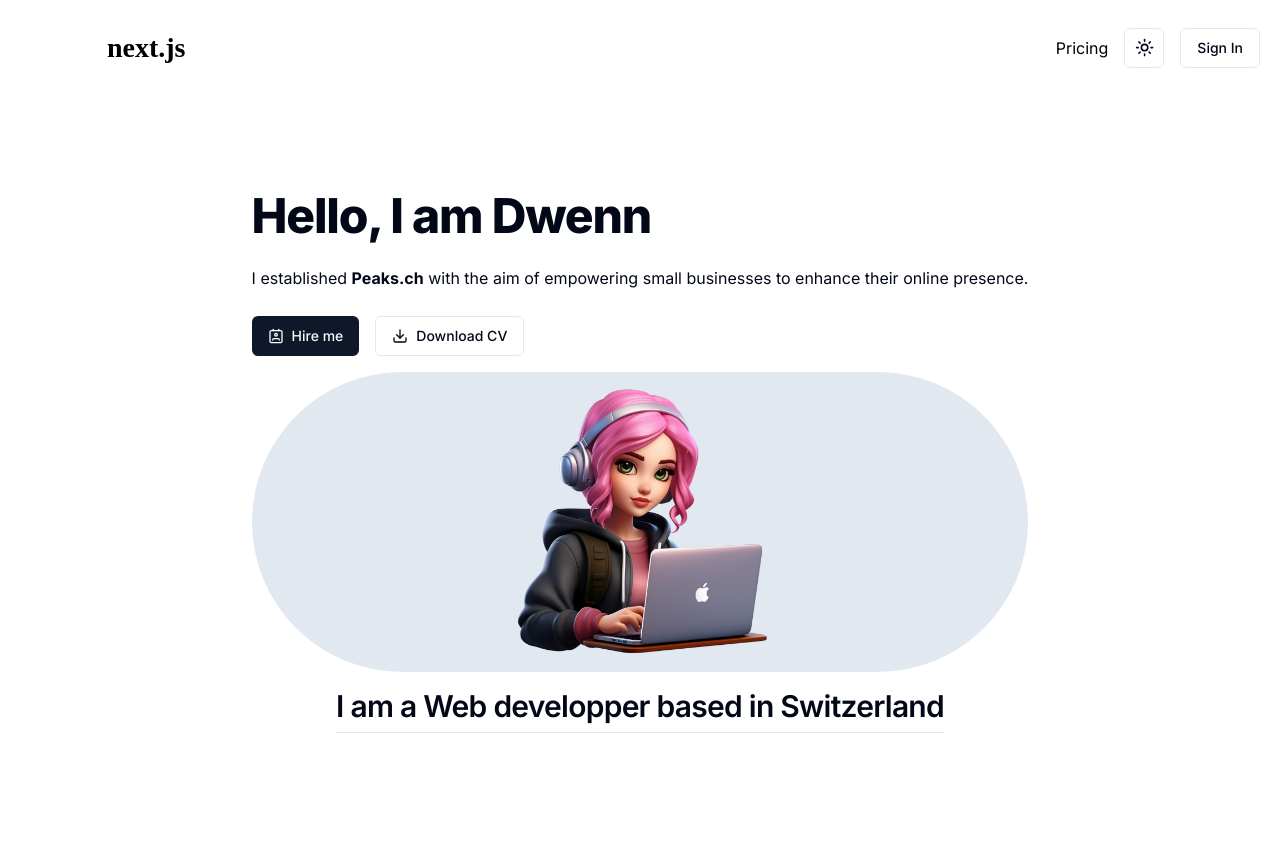
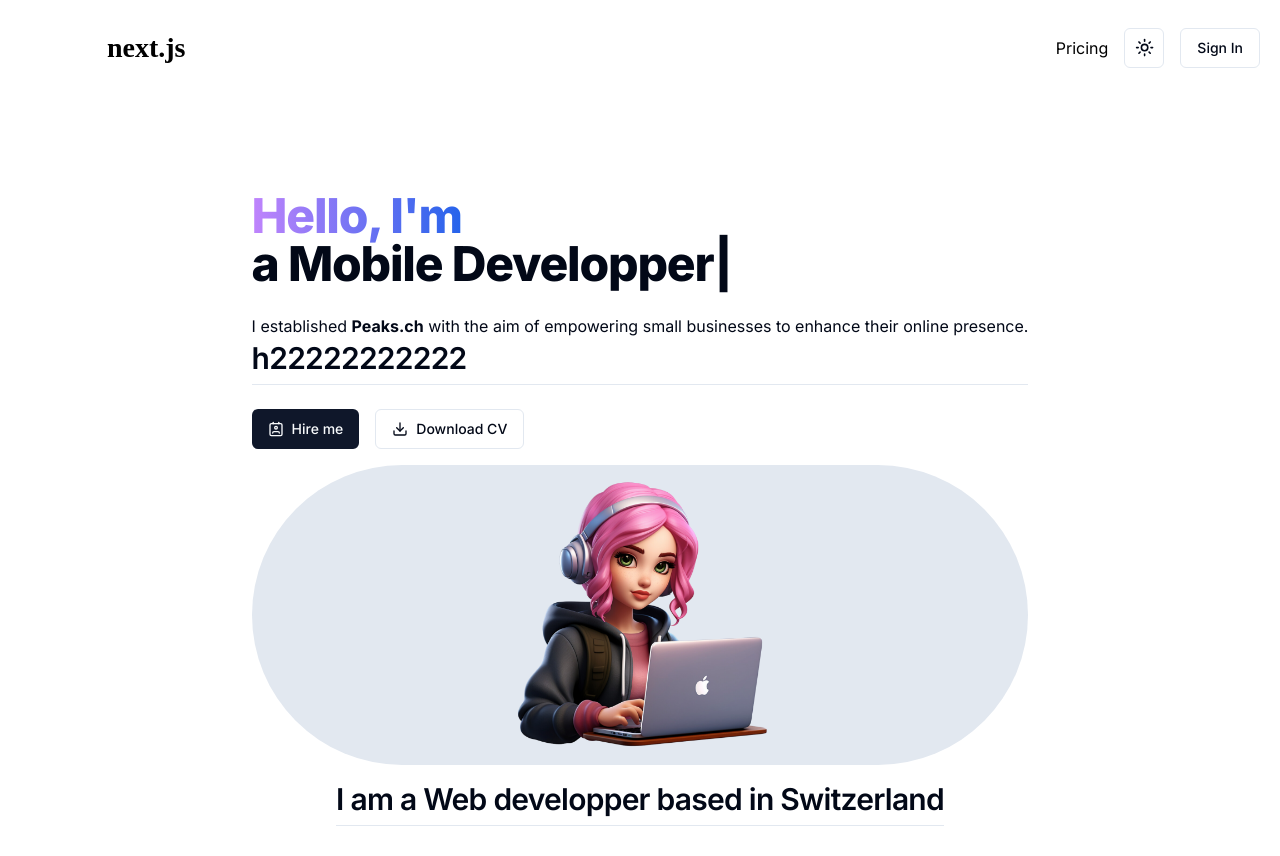
Before and after one commit to DwennK/dwenn.ch, a Next.js app: page / in a window 1280 px wide. Shown: the top 856 px of the page. Built offline with nearby package versions, Linux system fonts and the light colour scheme; no server answers.

Commit message:
Add type animation in HeroSection

```diff
--- a/components/HeroSection.tsx
+++ b/components/HeroSection.tsx
@@ -1,16 +1,37 @@
+"use client";
 import React from "react";
 import Link from "next/link";
 import Image from "next/image";
 import { Button } from "@/components/ui/button";
 import { Download } from "lucide-react";
 import { Contact } from "lucide-react";
+import { TypeAnimation } from "react-type-animation";
 
 export const HeroSection = () => {
   return (
     <section>
       {" "}
       <h1 className="scroll-m-20 text-4xl font-extrabold tracking-tight lg:text-5xl">
-        Hello, I am Dwenn
+        <span className="text-transparent bg-clip-text bg-gradient-to-r from-purple-400 to-blue-600">
+          Hello, I'm {""}
+          <br />
+        </span>
+        <TypeAnimation
+          sequence={[
+            // Same substring at the start will only be typed out once, initially
+            "Dwenn",
+            1000, // wait 1s before replacing "Mice" with "Hamsters"
+            "a Web Developper",
+            1000,
+            "a Mobile Developper",
+            1000,
+            "a UI/UX Designer",
+            1000,
+          ]}
+          wrapper="span"
+          speed={50}
+          repeat={Infinity}
+        />
       </h1>
       <p className="leading-7 [&:not(:first-child)]:mt-6">
         I established{" "}
@@ -23,6 +44,11 @@ export const HeroSection = () => {
         with the aim of empowering small businesses to enhance their online
         presence.
       </p>
+      <div>
+        <h2 className="scroll-m-20 border-b pb-2 text-3xl font-semibold tracking-tight first:mt-0">
+          h22222222222
+        </h2>
+      </div>
       <div className="mt-4 mb-4">
         {" "}
         <Button className="mr-4 mt-2">
--- a/package.json
+++ b/package.json
@@ -21,6 +21,7 @@
     "next-themes": "^0.2.1",
     "react": "^18",
     "react-dom": "^18",
+    "react-type-animation": "^3.2.0",
     "tailwind-merge": "^2.2.1",
     "tailwindcss-animate": "^1.0.7"
   },
```
Also changed, not shown: 1 other file (tests, documents, lock files or other folders).
